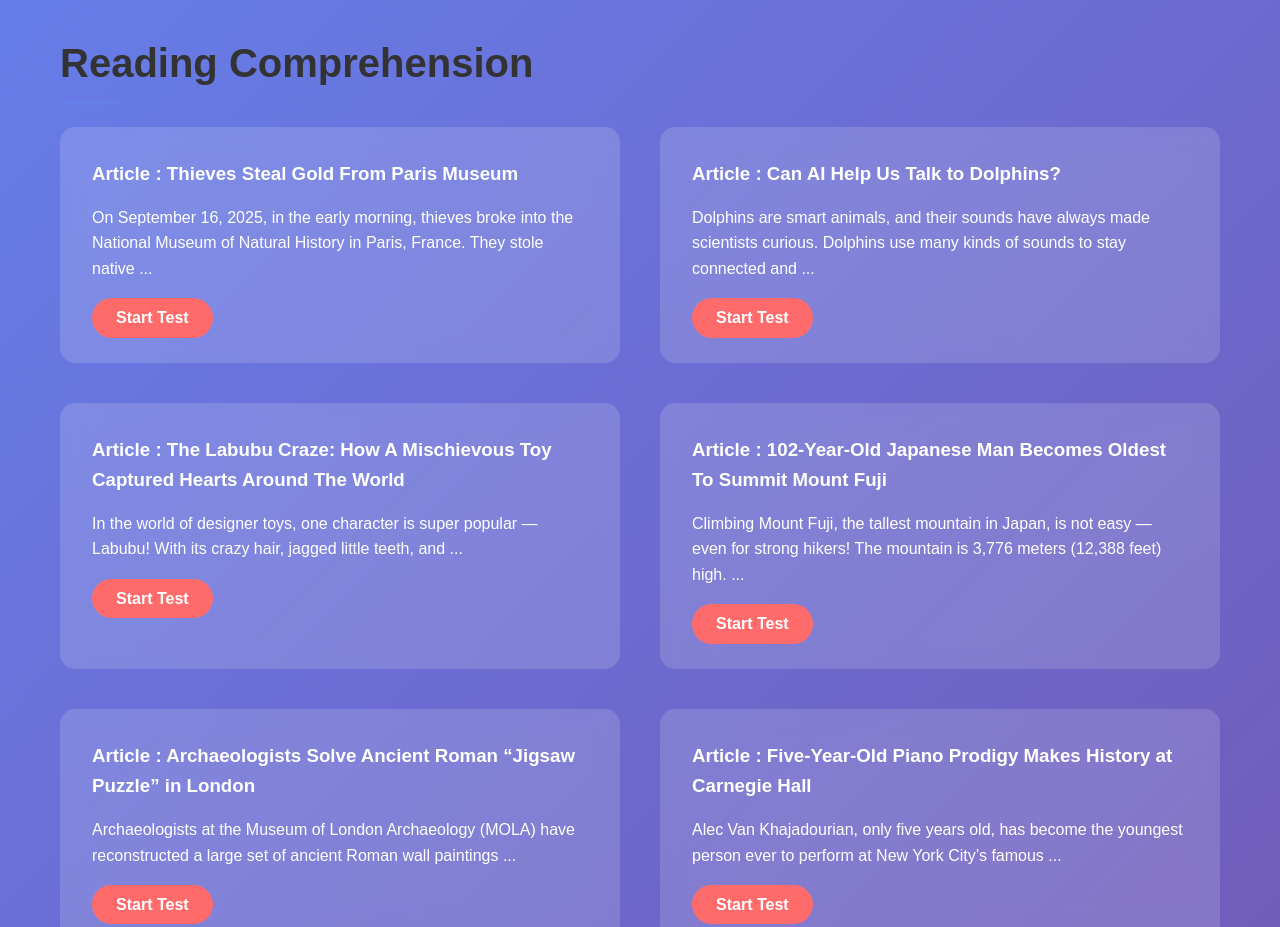
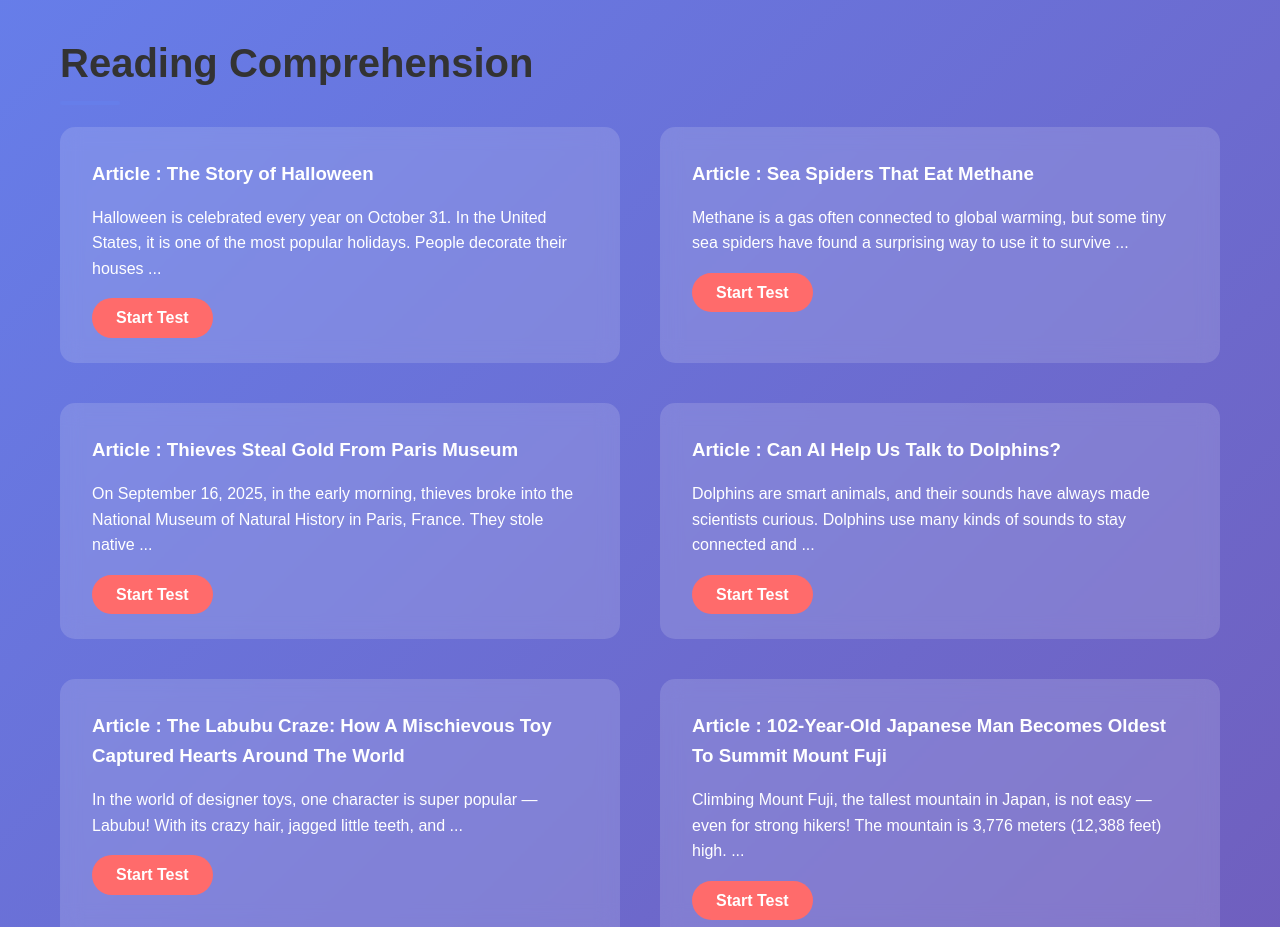
Before and after one commit to Michelle-Cu/MET, a plain HTML site: page index.html in a window 1280 px wide. Shown: the part 1340-2267 px from the top of the page. Drawn offline with Linux system fonts and the light colour scheme.

Commit message:
two new articles

```diff
--- a/index.html
+++ b/index.html
@@ -459,6 +459,18 @@
             <h2 class="section-title">Reading Comprehension</h2>
             <div class="contact-content" style="grid-template-columns: 1fr;">
                 <div style="width:100%; display: grid; grid-template-columns: repeat(auto-fit, minmax(400px, 1fr)); gap: 2.5rem;">
+                    <!-- Article Card 15：The Story of Halloween -->
+                    <div class="contact-form" style="background:rgba(255,255,255,0.15); min-width: 0;">
+                        <h3 style="margin-bottom:1rem;">Article : The Story of Halloween</h3>
+                        <p style="margin-bottom:1.5rem;">Halloween is celebrated every year on October 31. In the United States, it is one of the most popular holidays. People decorate their houses ...</p>
+                        <a href="https://michelle-cu.github.io/MET/the-story-of-halloween/" target="_blank" class="cta-button" style="width:100%;">Start Test</a>
+                    </div>
+                    <!-- Article Card 14：Sea Spiders That Eat Methane -->
+                    <div class="contact-form" style="background:rgba(255,255,255,0.15); min-width: 0;">
+                        <h3 style="margin-bottom:1rem;">Article : Sea Spiders That Eat Methane</h3>
+                        <p style="margin-bottom:1.5rem;">Methane is a gas often connected to global warming, but some tiny sea spiders have found a surprising way to use it to survive ...</p>
+                        <a href="https://michelle-cu.github.io/MET/sea-spiders-that-eat-methane/" target="_blank" class="cta-button" style="width:100%;">Start Test</a>
+                    </div>
                     <!-- Article Card 13：Thieves Steal Gold From Paris Museum -->
                     <div class="contact-form" style="background:rgba(255,255,255,0.15); min-width: 0;">
                         <h3 style="margin-bottom:1rem;">Article : Thieves Steal Gold From Paris Museum</h3>
```
